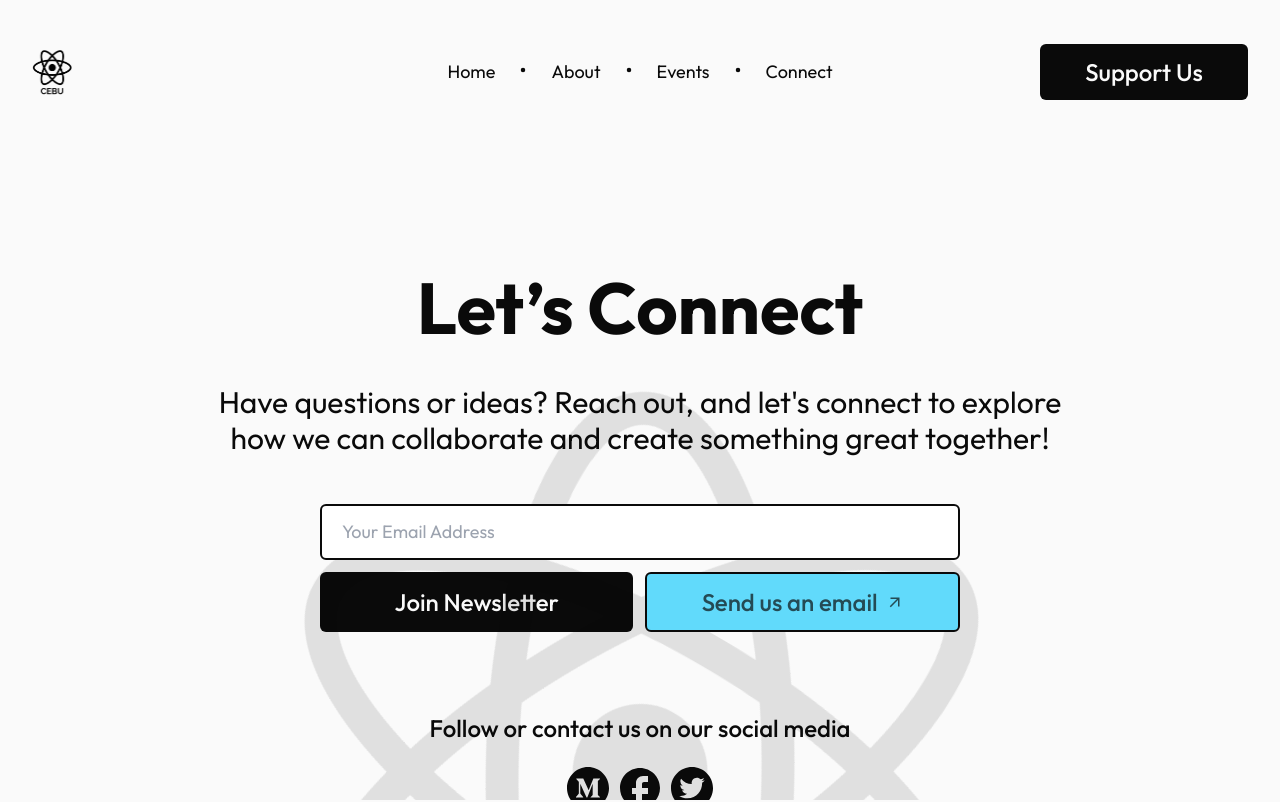
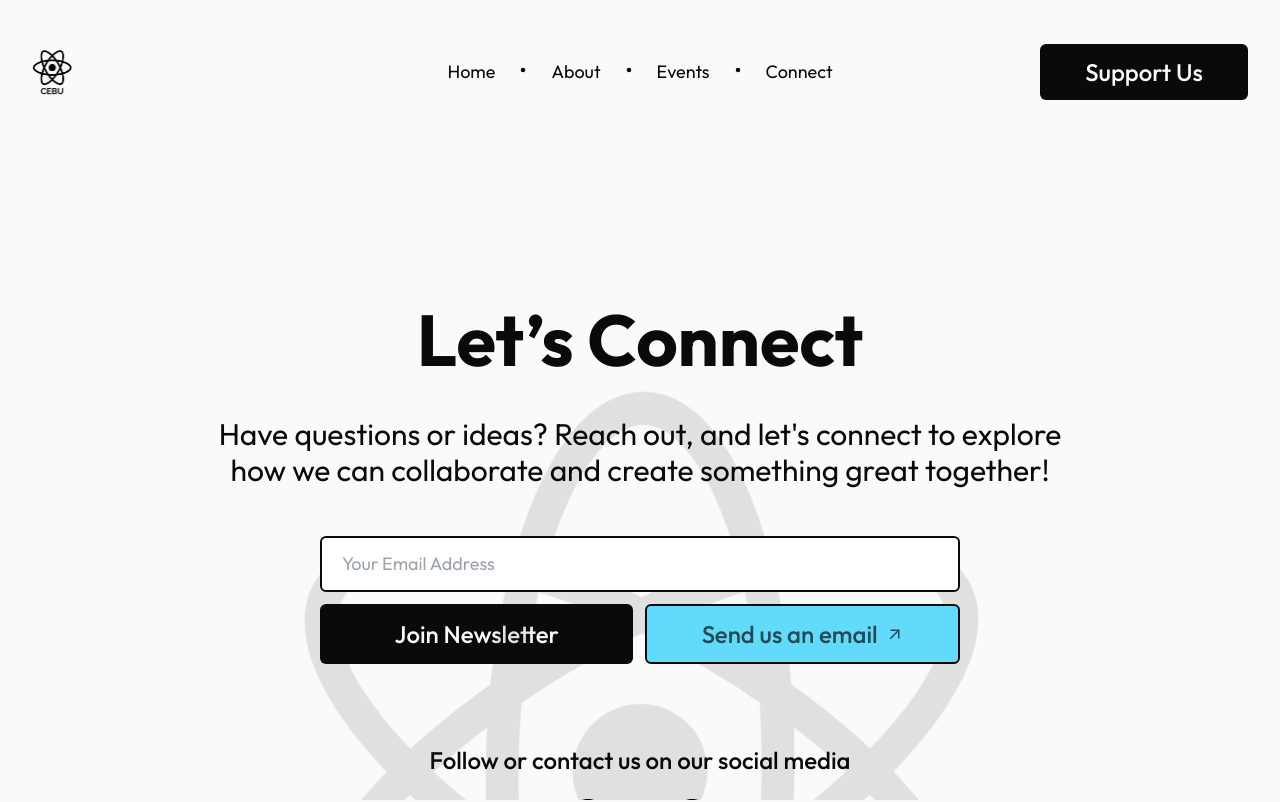
Before and after one commit to jacobbalane/react-cebu-website-v2, a Next.js app: page /connect in a window 1280 px wide. Shown: the top 802 px of the page. Built offline with nearby package versions, Linux system fonts and the light colour scheme.

Commit message:
fix(padding): fix connect padding

```diff
--- a/src/app/connect/page.tsx
+++ b/src/app/connect/page.tsx
@@ -12,7 +12,7 @@ export default function Connect() {
     <>
       <div className="relative overflow-hidden w-full h-fit flex justify-center">
         <SectionLayout removeDefaultPaddingY={true}>
-          <div className=" flex flex-col items-center md:justify-center h-full space-y-14 md:space-y-20 min-h-fit pt-12 md:pt-32">
+          <div className=" flex flex-col items-center md:justify-center h-full space-y-14 md:space-y-20 min-h-fit pt-12 md:pt-40">
             <div className="flex flex-col items-center space-y-8 md:space-y-12">
               <div className="flex-none h-fit md:max-w-[55rem]">
                 <SectionText
--- a/src/app/scripts/scripts.js
+++ b/src/app/scripts/scripts.js
@@ -44,7 +44,6 @@ export function hideFooterInfo() {
 export function showFooterInfo() {
   const footerInfo = document.getElementById("footer-info");
   footerInfo.parentElement?.classList.add("md:h-largeScreen");
-  console.log(footerInfo);
   footerInfo?.classList.remove("hidden");
   footerInfo?.classList.add("block");
 }
```
